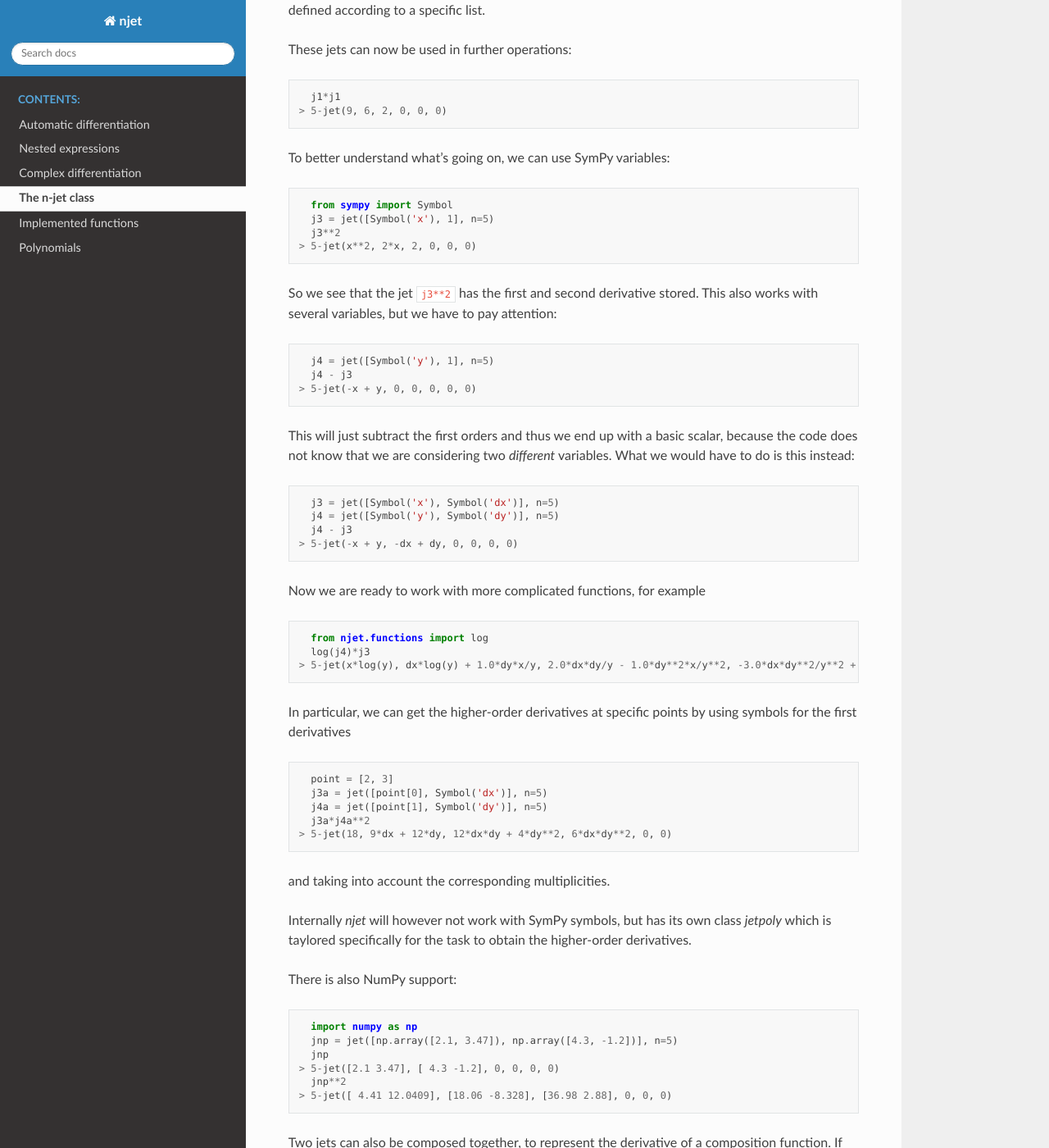
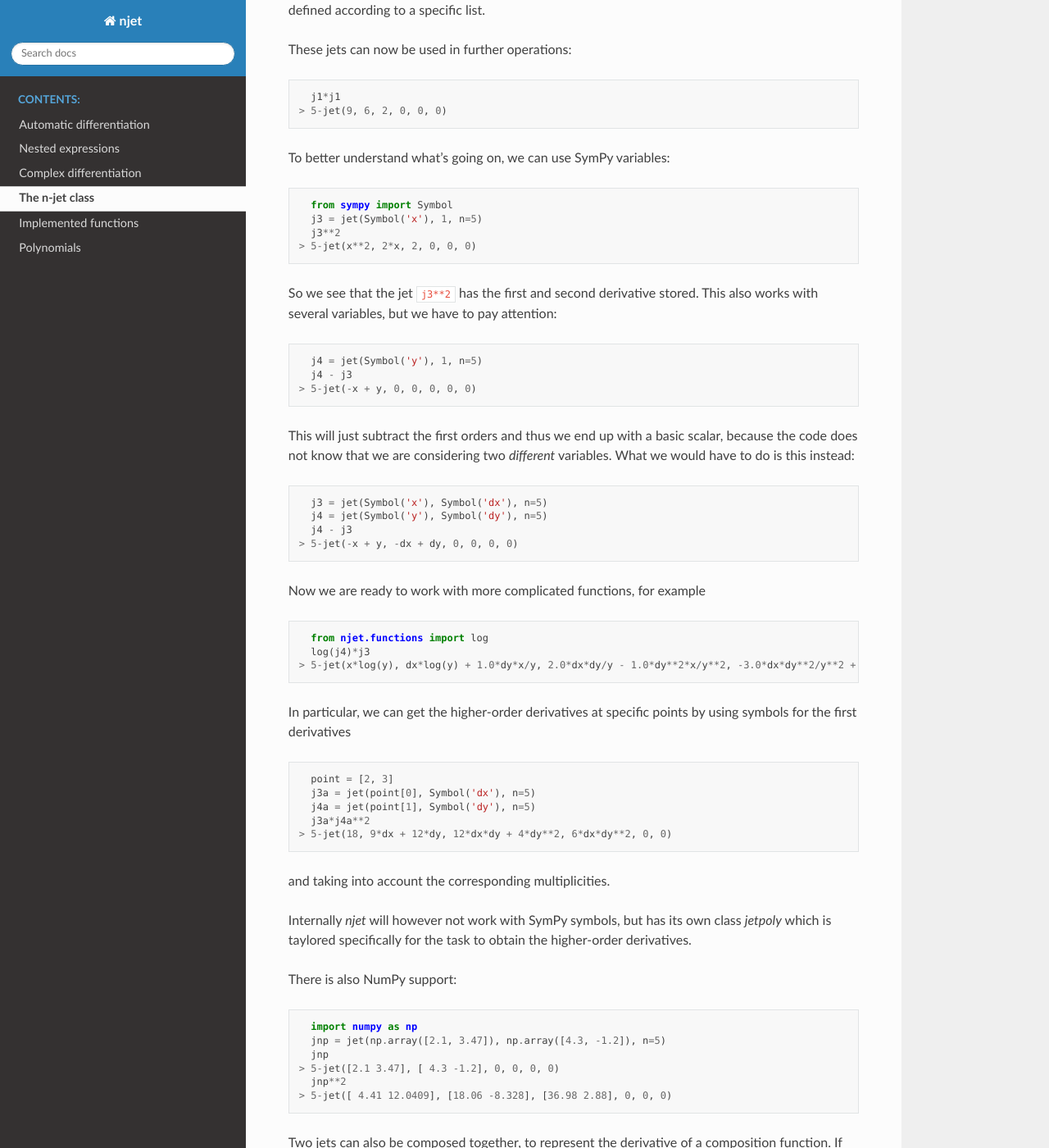
Before and after one commit to mtitze/njet, a Sphinx documentation site: the page built from docs/source/jet.rst, in a window 1280 px wide and 1400 px high, scrolled down 741 px. Shown: the whole window at 82% size. Built offline with Sphinx 7.4.7 and the Read the Docs theme 2.0.0, drawn with Linux system fonts in a browser that asks for light colours.

```diff
--- a/docs/source/common.rst
+++ b/docs/source/common.rst
@@ -1,3 +1,3 @@
 .. automodule:: njet.common
     :members:
-    :exclude-members: check_zero, factorials, n_over_ks
+    :exclude-members: check_zero, factorials, nCr
--- a/docs/source/jet.rst
+++ b/docs/source/jet.rst
@@ -11,7 +11,7 @@ Create an n-jet:
 
 .. code-block:: python
 
-    j1 = jet([3, 1], n=5)
+    j1 = jet(3, 1, n=5)
     j1
   > 5-jet(3, 1, 0, 0, 0, 0)
 
@@ -45,7 +45,7 @@ To better understand what's going on, we can use SymPy variables:
 .. code-block:: python
 
    from sympy import Symbol
-   j3 = jet([Symbol('x'), 1], n=5)
+   j3 = jet(Symbol('x'), 1, n=5)
    j3**2
  > 5-jet(x**2, 2*x, 2, 0, 0, 0)
 
@@ -54,7 +54,7 @@ to pay attention:
 
 .. code-block:: python
 
-   j4 = jet([Symbol('y'), 1], n=5)
+   j4 = jet(Symbol('y'), 1, n=5)
    j4 - j3
  > 5-jet(-x + y, 0, 0, 0, 0, 0)
 
@@ -63,8 +63,8 @@ This will just subtract the first orders and thus we end up with a basic scalar,
 
 .. code-block:: python
 
-   j3 = jet([Symbol('x'), Symbol('dx')], n=5)
-   j4 = jet([Symbol('y'), Symbol('dy')], n=5)
+   j3 = jet(Symbol('x'), Symbol('dx'), n=5)
+   j4 = jet(Symbol('y'), Symbol('dy'), n=5)
    j4 - j3
  > 5-jet(-x + y, -dx + dy, 0, 0, 0, 0)
 
@@ -81,8 +81,8 @@ In particular, we can get the higher-order derivatives at specific points by usi
 .. code-block:: python
 
    point = [2, 3]
-   j3a = jet([point[0], Symbol('dx')], n=5)
-   j4a = jet([point[1], Symbol('dy')], n=5)
+   j3a = jet(point[0], Symbol('dx'), n=5)
+   j4a = jet(point[1], Symbol('dy'), n=5)
    j3a*j4a**2
  > 5-jet(18, 9*dx + 12*dy, 12*dx*dy + 4*dy**2, 6*dx*dy**2, 0, 0)
 
@@ -95,7 +95,7 @@ There is also NumPy support:
 .. code-block:: python
 
     import numpy as np
-    jnp = jet([np.array([2.1, 3.47]), np.array([4.3, -1.2])], n=5)
+    jnp = jet(np.array([2.1, 3.47]), np.array([4.3, -1.2]), n=5)
     jnp
   > 5-jet([2.1 3.47], [ 4.3 -1.2], 0, 0, 0, 0)
     jnp**2
--- a/docs/source/poly.rst
+++ b/docs/source/poly.rst
@@ -25,8 +25,8 @@ These polynomials can be used as jet entries:
 
     from njet import jet
 
-    j1p = jet([p1, p1, 0])
-    j2p = jet([0.22, p2, 0, 0])
+    j1p = jet(p1, p1, 0)
+    j2p = jet(0.22, p2, 0, 0)
     j1p*j2p
   > 3-jet([(0.44+0.22j)*x0**1], [(0.44+0.22j)*x0**1 + (-1-0.5j)*x0**1*x1**2], [(-2-1j)*x0**1*x1**2], [0])
 
@@ -37,7 +37,7 @@ will work:
 
     from njet.functions import sin
 
-    j3p = jet([1, p1, 0, 0])
+    j3p = jet(1, p1, 0, 0)
     sin(j2p*j3p)
   > 3-jet(0.21822962308086932, [(0.4293948777054664+0.2146974388527332j)*x0**1 + -0.48794872466530276*x1**2], [-0.05455740577021733*x1**4 + (-0.03168694127134222-0.0422492550284563j)*x0**2 + (-1.8557738645056285-0.9278869322528143j)*x0**1*x1**2], [(0.6446451181643271+0.859526824219103j)*x0**2*x1**2 + (-0.9767350275217077-0.48836751376085386j)*x0**1*x1**4 + (-0.020782712080944576-0.11430491644519516j)*x0**3 + 0.12198718116632569*x1**6])
 
--- a/njet/_version.py
+++ b/njet/_version.py
@@ -1 +1 @@
-__version__ = "0.3.9"
+__version__ = "0.4.0"
--- a/pyproject.toml
+++ b/pyproject.toml
@@ -4,7 +4,7 @@ build-backend = "poetry.core.masonry.api"
 
 [tool.poetry]
 name = "njet"
-version = "0.3.9"
+version = "0.4.0"
 description = "Lightweight automatic differentiation package for higher-order differentiation."
 authors = [ "Malte Titze <mtitze@users.noreply.github.com>",]
 license = "GPL-3.0-or-later"
--- a/setup.py
+++ b/setup.py
@@ -17,7 +17,7 @@ def get_long_description():
 setup(
     long_description=get_long_description(),
     name='njet',
-    version='0.3.9',
+    version='0.4.0',
     description='Lightweight automatic differentiation package for higher-order differentiation.',
     long_description_content_type='text/markdown',
     python_requires='<3.11,>=3.8',
```
Also changed, not shown: 4 other files.
